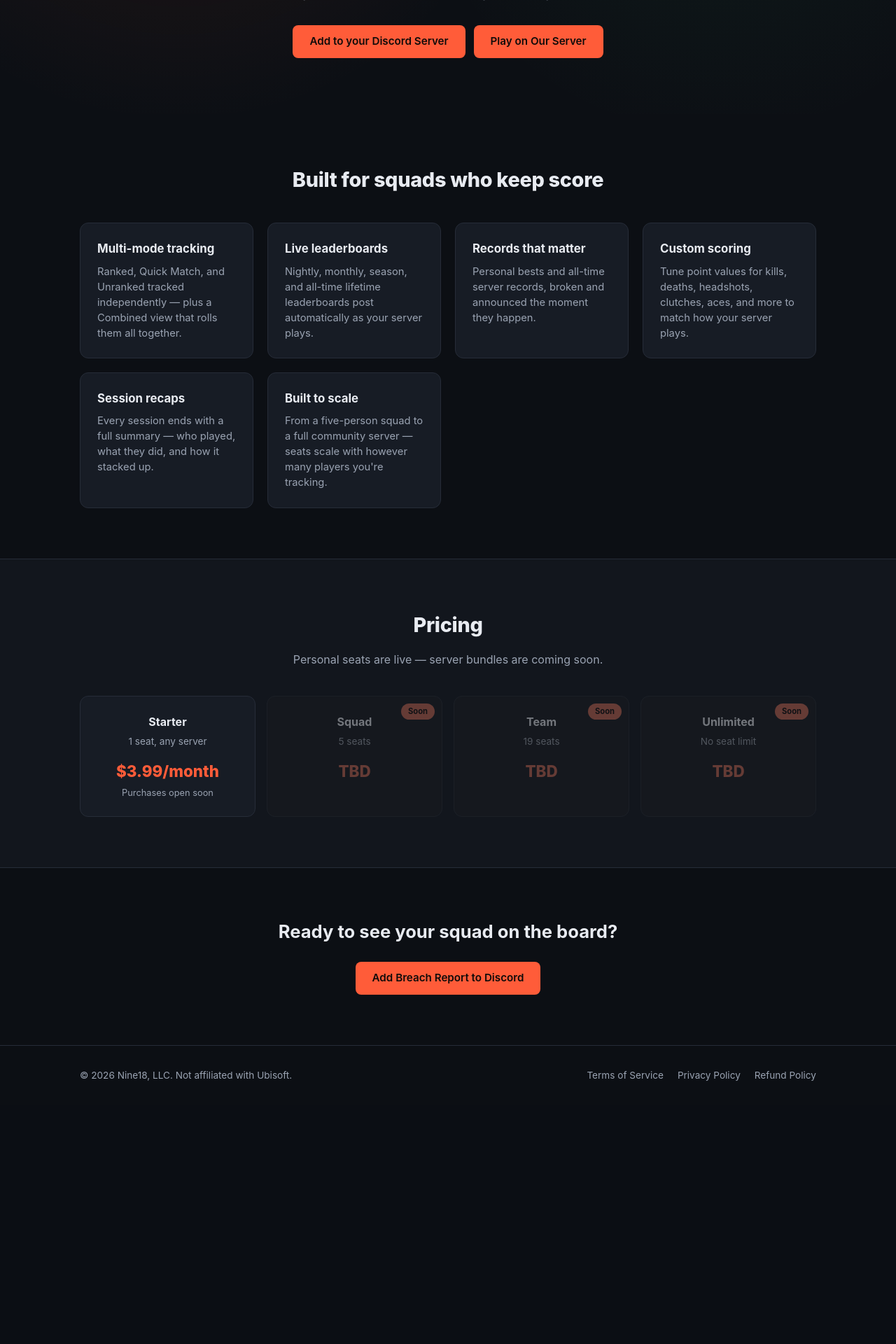
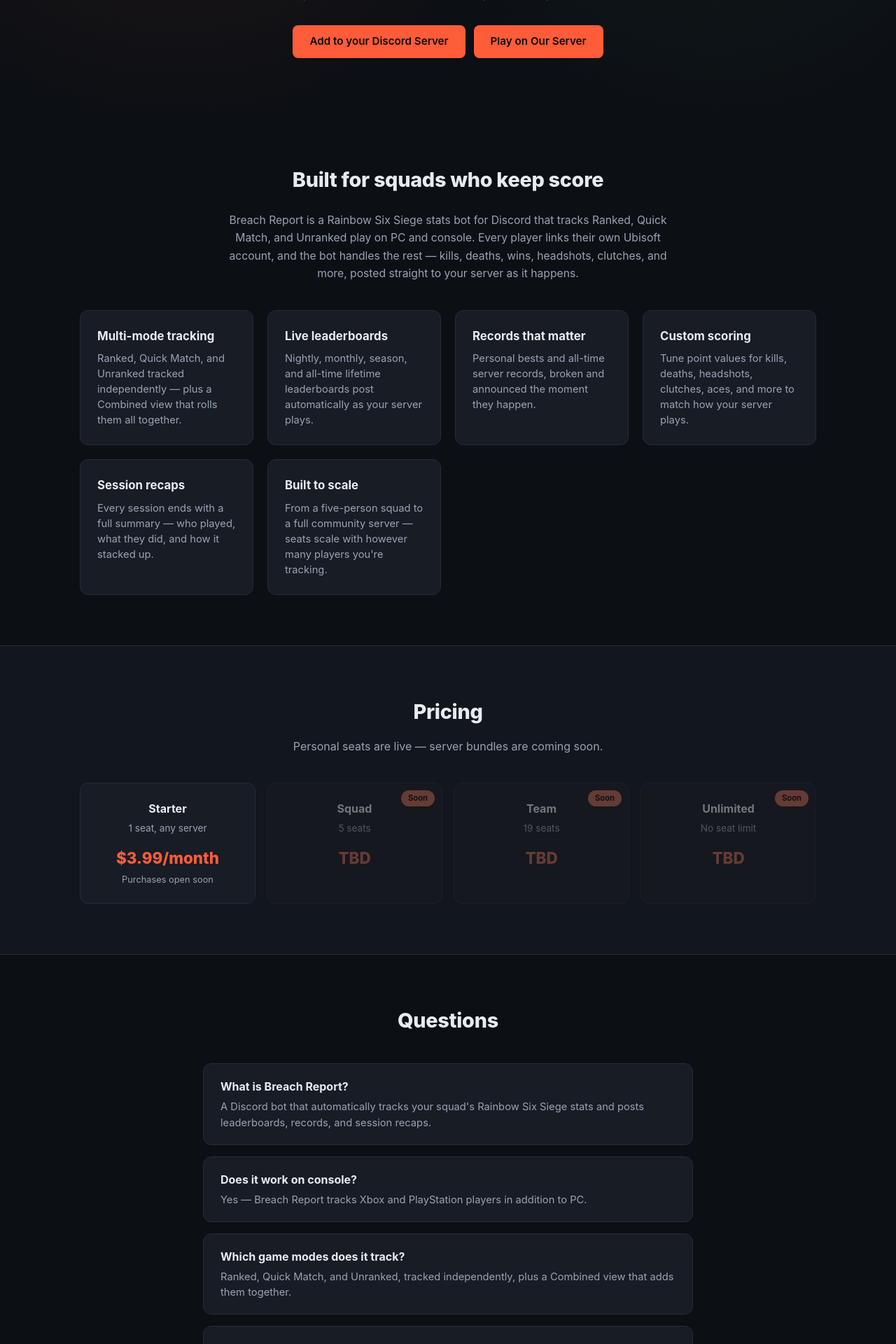
Before and after one commit to DeplorableTM/breachreportbot-site, a Flask app: page / in a window 1280 px wide. Shown: the part 400-2320 px from the top of the page at 70% size. Before the commit the page ends 1944 px from the top, so only its background shows below. Run offline with Flask 3, Linux system fonts and the light colour scheme.

Commit message:
Add Tier 2 SEO content: homepage intro paragraph and FAQ section
A real intro paragraph now sits above the feature grid instead of jumping
straight from the heading into terse cards -- gives search engines actual
prose to index, naturally covering the real search terms (Rainbow Six
Siege, Discord bot, PC/console, Ranked/Quick Match/Unranked).

New FAQ section (with a matching nav link) answers the questions a real
visitor would actually have -- what it is, console support, tracked modes,
whether admin permissions are needed, and pricing. Also added as FAQPage
JSON-LD structured data alongside the existing SoftwareApplication schema,
since it's the same content already being written -- both are genuine
candidates for Google's "People also ask" / rich results.

```diff
--- a/static/style.css
+++ b/static/style.css
@@ -146,12 +146,20 @@
 
 /* Features */
 .features { padding: 72px 0; }
-.features h2, .pricing h2 {
+.features h2, .pricing h2, .faq h2 {
   text-align: center;
   font-size: 1.8rem;
   font-weight: 800;
   letter-spacing: -0.01em;
   margin-bottom: 40px;
+}
+.section-intro {
+  max-width: 640px;
+  margin: -16px auto 40px;
+  text-align: center;
+  color: var(--text-dim);
+  font-size: 0.98rem;
+  line-height: 1.6;
 }
 .feature-grid {
   display: grid;
@@ -205,6 +213,24 @@
   padding: 3px 10px;
   border-radius: 999px;
 }
+
+/* FAQ */
+.faq { padding: 72px 0; }
+.faq-list {
+  max-width: 700px;
+  margin: 0 auto;
+  display: flex;
+  flex-direction: column;
+  gap: 16px;
+}
+.faq-item {
+  background: var(--card);
+  border: 1px solid var(--border);
+  border-radius: 12px;
+  padding: 20px 24px;
+}
+.faq-item h3 { font-size: 1rem; margin-bottom: 6px; }
+.faq-item p { color: var(--text-dim); font-size: 0.92rem; }
 
 /* CTA band */
 .cta-band { padding: 72px 0; text-align: center; }
--- a/templates/base.html
+++ b/templates/base.html
@@ -36,6 +36,7 @@
       <a href="/#features">Features</a>
       <a href="/guide">How It Works</a>
       <a href="/#pricing">Pricing</a>
+      <a href="/#faq">FAQ</a>
       <a href="/about">About</a>
       <a href="/changelog">Changelog</a>
       <a href="/terms">Terms</a>
--- a/templates/index.html
+++ b/templates/index.html
@@ -15,6 +15,54 @@
     "price": "3.99",
     "priceCurrency": "USD"
   }
+}
+</script>
+<script type="application/ld+json">
+{
+  "@context": "https://schema.org",
+  "@type": "FAQPage",
+  "mainEntity": [
+    {
+      "@type": "Question",
+      "name": "What is Breach Report?",
+      "acceptedAnswer": {
+        "@type": "Answer",
+        "text": "A Discord bot that automatically tracks your squad's Rainbow Six Siege stats and posts leaderboards, records, and session recaps."
+      }
+    },
+    {
+      "@type": "Question",
+      "name": "Does it work on console?",
+      "acceptedAnswer": {
+        "@type": "Answer",
+        "text": "Yes — Breach Report tracks Xbox and PlayStation players in addition to PC."
+      }
+    },
+    {
+      "@type": "Question",
+      "name": "Which game modes does it track?",
+      "acceptedAnswer": {
+        "@type": "Answer",
+        "text": "Ranked, Quick Match, and Unranked, tracked independently, plus a Combined view that adds them together."
+      }
+    },
+    {
+      "@type": "Question",
+      "name": "Do I need admin permissions to use it?",
+      "acceptedAnswer": {
+        "@type": "Answer",
+        "text": "No — an admin invites the bot once, then every player links their own account with /addplayer."
+      }
+    },
+    {
+      "@type": "Question",
+      "name": "How much does it cost?",
+      "acceptedAnswer": {
+        "@type": "Answer",
+        "text": "$3.99/month per linked account. More bundle sizes are coming soon."
+      }
+    }
+  ]
 }
 </script>
 {% endblock %}
@@ -38,6 +86,12 @@
 <section class="features" id="features">
   <div class="wrap">
     <h2>Built for squads who keep score</h2>
+    <p class="section-intro">
+      Breach Report is a Rainbow Six Siege stats bot for Discord that tracks Ranked,
+      Quick Match, and Unranked play on PC and console. Every player links their own
+      Ubisoft account, and the bot handles the rest — kills, deaths, wins, headshots,
+      clutches, and more, posted straight to your server as it happens.
+    </p>
     <div class="feature-grid">
       <div class="feature-card">
         <h3>Multi-mode tracking</h3>
@@ -105,6 +159,34 @@
   </div>
 </section>
 
+<section class="faq" id="faq">
+  <div class="wrap">
+    <h2>Questions</h2>
+    <div class="faq-list">
+      <div class="faq-item">
+        <h3>What is Breach Report?</h3>
+        <p>A Discord bot that automatically tracks your squad's Rainbow Six Siege stats and posts leaderboards, records, and session recaps.</p>
+      </div>
+      <div class="faq-item">
+        <h3>Does it work on console?</h3>
+        <p>Yes — Breach Report tracks Xbox and PlayStation players in addition to PC.</p>
+      </div>
+      <div class="faq-item">
+        <h3>Which game modes does it track?</h3>
+        <p>Ranked, Quick Match, and Unranked, tracked independently, plus a Combined view that adds them together.</p>
+      </div>
+      <div class="faq-item">
+        <h3>Do I need admin permissions to use it?</h3>
+        <p>No — an admin invites the bot once, then every player links their own account with /addplayer.</p>
+      </div>
+      <div class="faq-item">
+        <h3>How much does it cost?</h3>
+        <p>$3.99/month per linked account. More bundle sizes are coming soon.</p>
+      </div>
+    </div>
+  </div>
+</section>
+
 <section class="cta-band">
   <div class="wrap">
     <h2>Ready to see your squad on the board?</h2>
```
